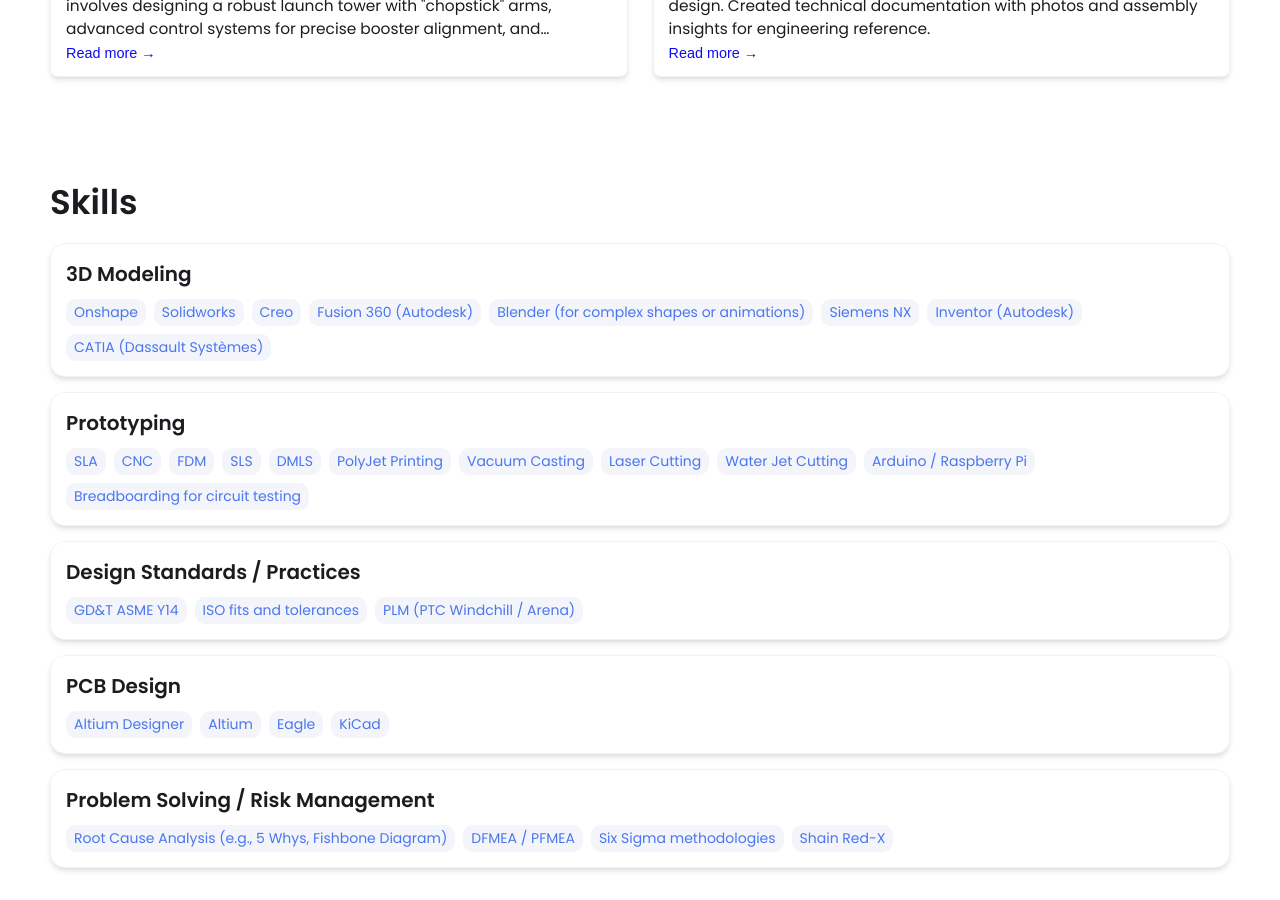
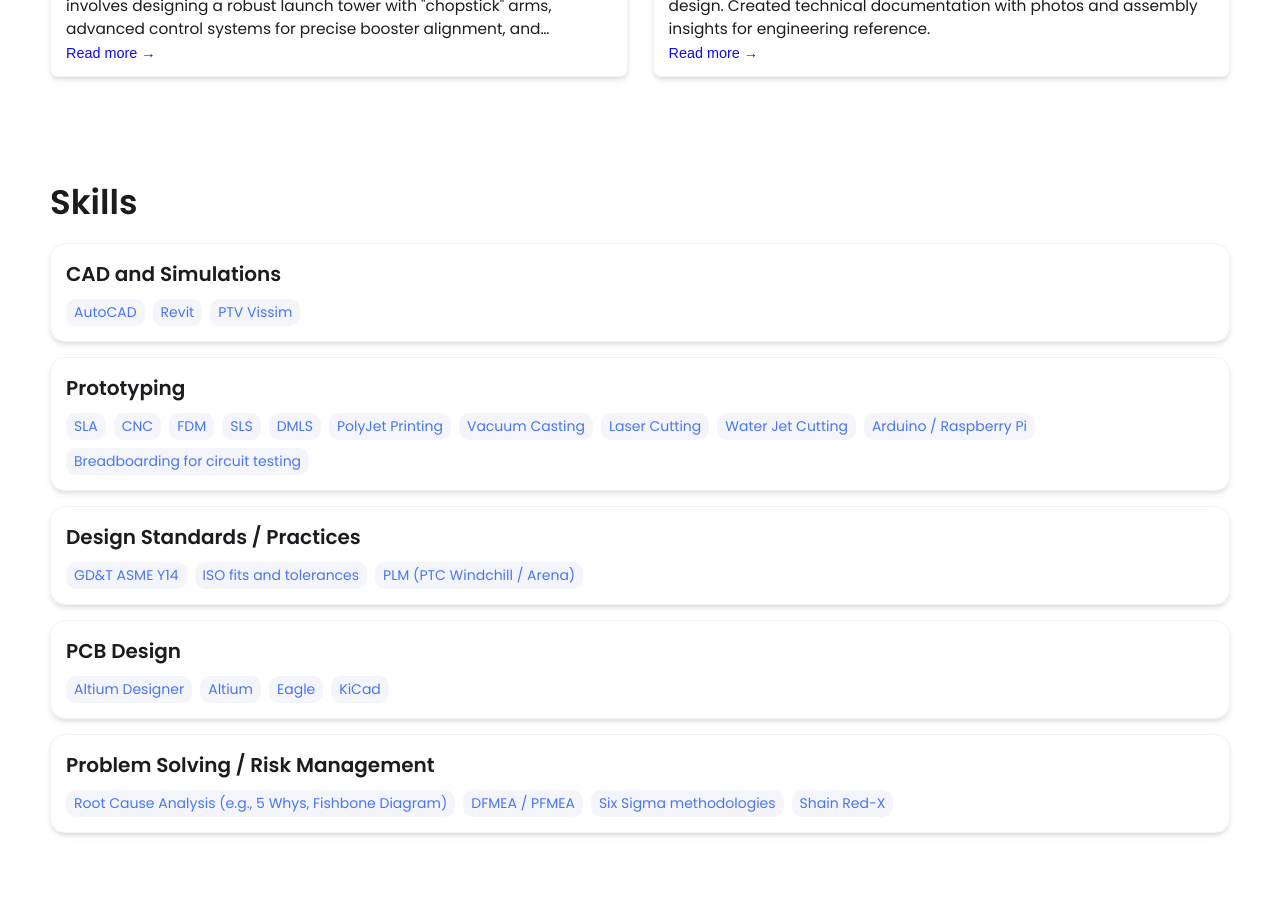
Before and after one commit to mmt-mayank/mmt-mayank.github.io, a Jekyll site: the page built from index.html, in a window 1280 px wide and 900 px high, scrolled down 1449 px. Built offline with Jekyll 4.4.1, drawn with Linux system fonts in a browser that asks for light colours.

Commit message:
Update _config.yml

```diff
--- a/_config.yml
+++ b/_config.yml
@@ -44,16 +44,16 @@ external-links:    # input only your own url slug. The icons with missing entrie
 
 # Skills Section - Add the list of your Skills by categories/tools. The indentation for each level needs to be precise.
 skills:
-  - category: 3D Modeling
+  - category: CAD and Simulations
     tools:
-    - Onshape
-    - Solidworks
-    - Creo
-    - Fusion 360 (Autodesk)
-    - Blender (for complex shapes or animations)
-    - Siemens NX
-    - Inventor (Autodesk)
-    - CATIA (Dassault Systèmes)
+    - AutoCAD
+    - Revit
+    - PTV Vissim
+
+
+
+
+
   - category: Prototyping
     tools:
     - SLA
```
